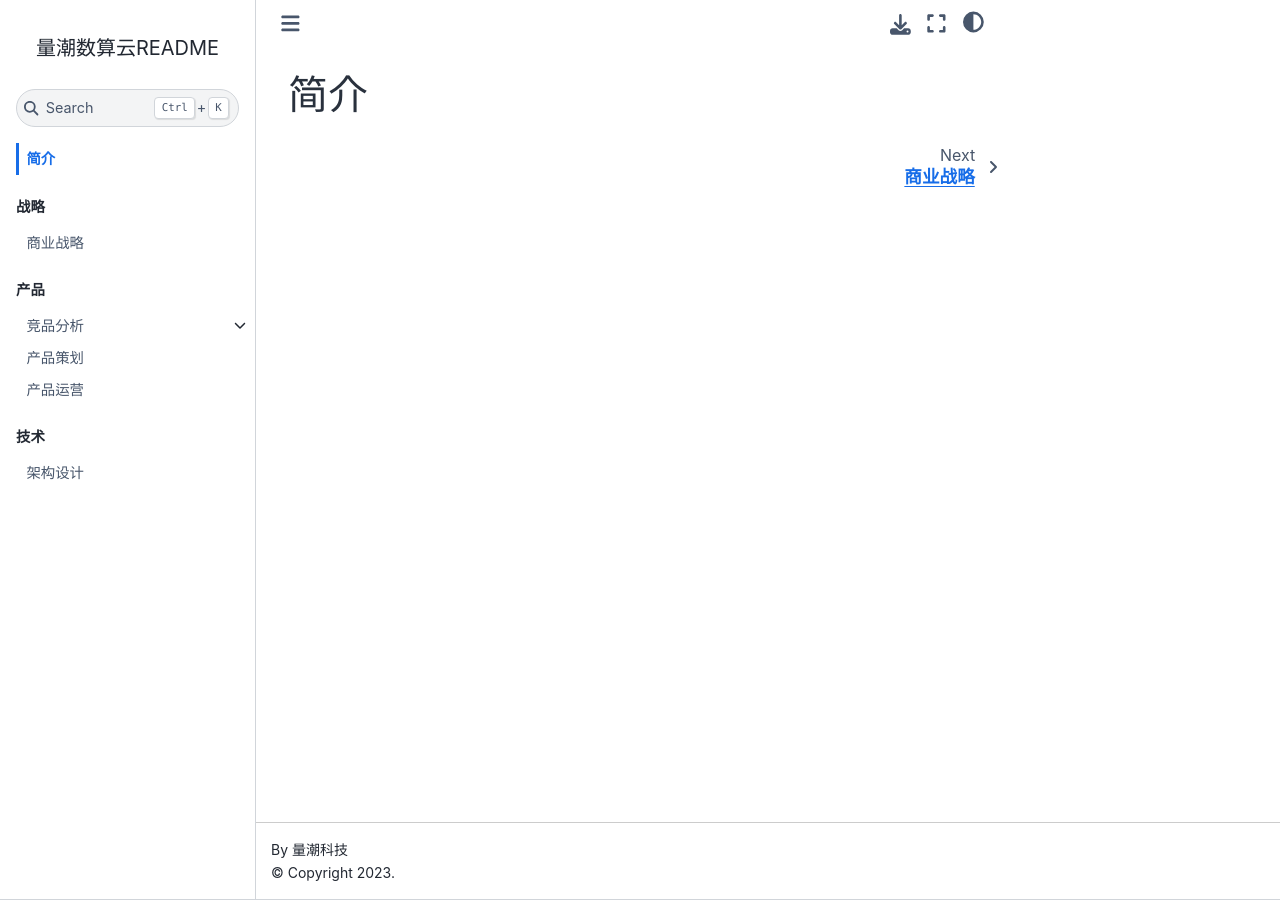
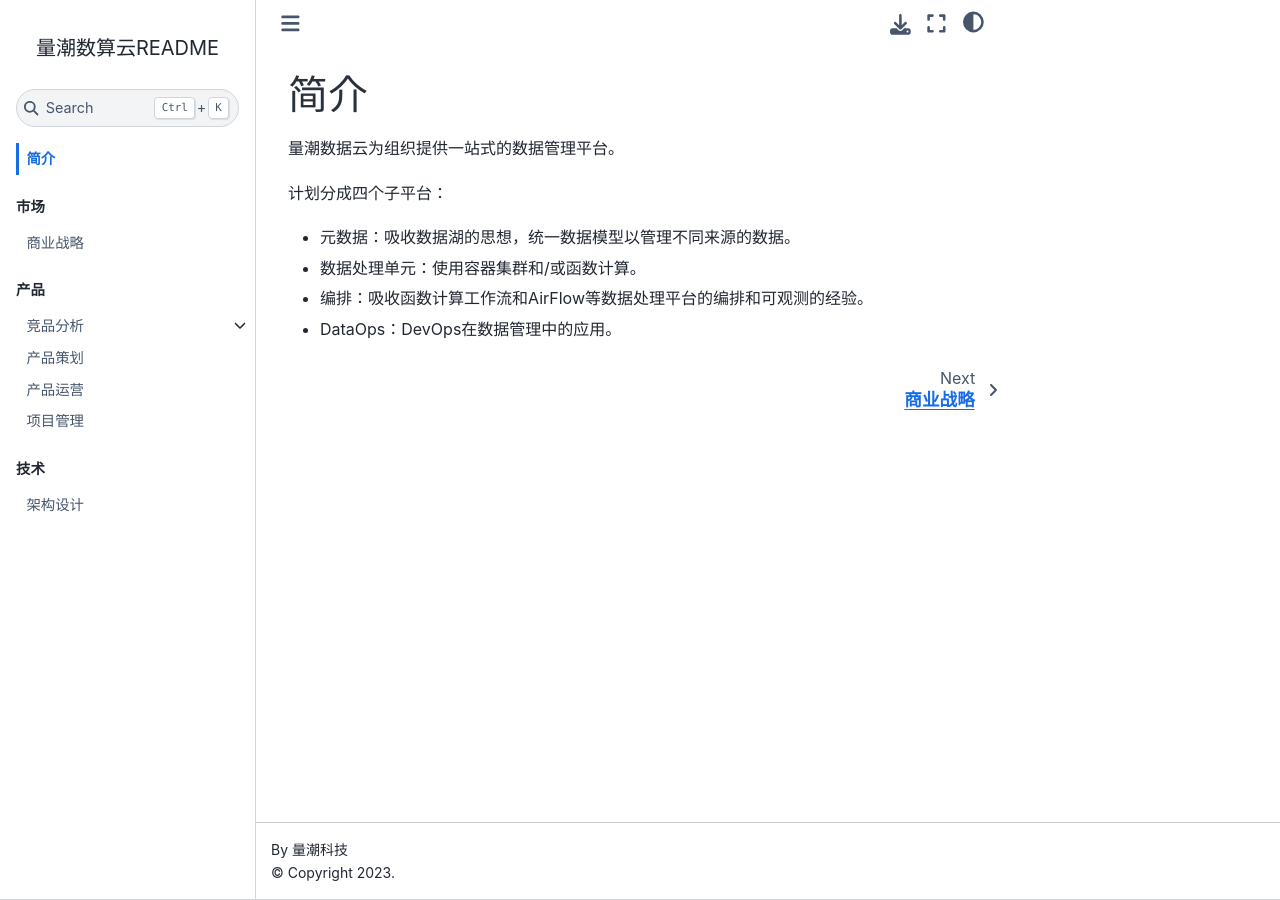
Before and after one commit to quanttide/qtcloud-data-readme, a Jupyter Book: the page built from index.md, in a window 1280 px wide. Built offline with Jupyter Book 1.0.4 settings and Sphinx 7.4.7 and the Sphinx Book theme 1.1.4, drawn with Linux system fonts in a browser that asks for light colours.

Commit message:
add: 简介和项目管理

```diff
--- a/_toc.yml
+++ b/_toc.yml
@@ -1,7 +1,7 @@
 format: jb-book
 root: index.md
 parts:
-  - caption: 战略
+  - caption: 市场
     chapters:
       - file: strategies.md
   - caption: 产品
@@ -11,6 +11,7 @@ parts:
           - file: competitive_products/airflow.md
       - file: product_design.md
       - file: product_operations.md
+      - file: project_management.md
   - caption: 技术
     chapters:
       - file: architectures.md
--- a/index.md
+++ b/index.md
@@ -1 +1,10 @@
 # 简介
+
+量潮数据云为组织提供一站式的数据管理平台。
+
+计划分成四个子平台：
+
+- 元数据：吸收数据湖的思想，统一数据模型以管理不同来源的数据。
+- 数据处理单元：使用容器集群和/或函数计算。
+- 编排：吸收函数计算工作流和AirFlow等数据处理平台的编排和可观测的经验。
+- DataOps：DevOps在数据管理中的应用。
```
Also changed, not shown: project_management.md (added, +10 -0 lines).
